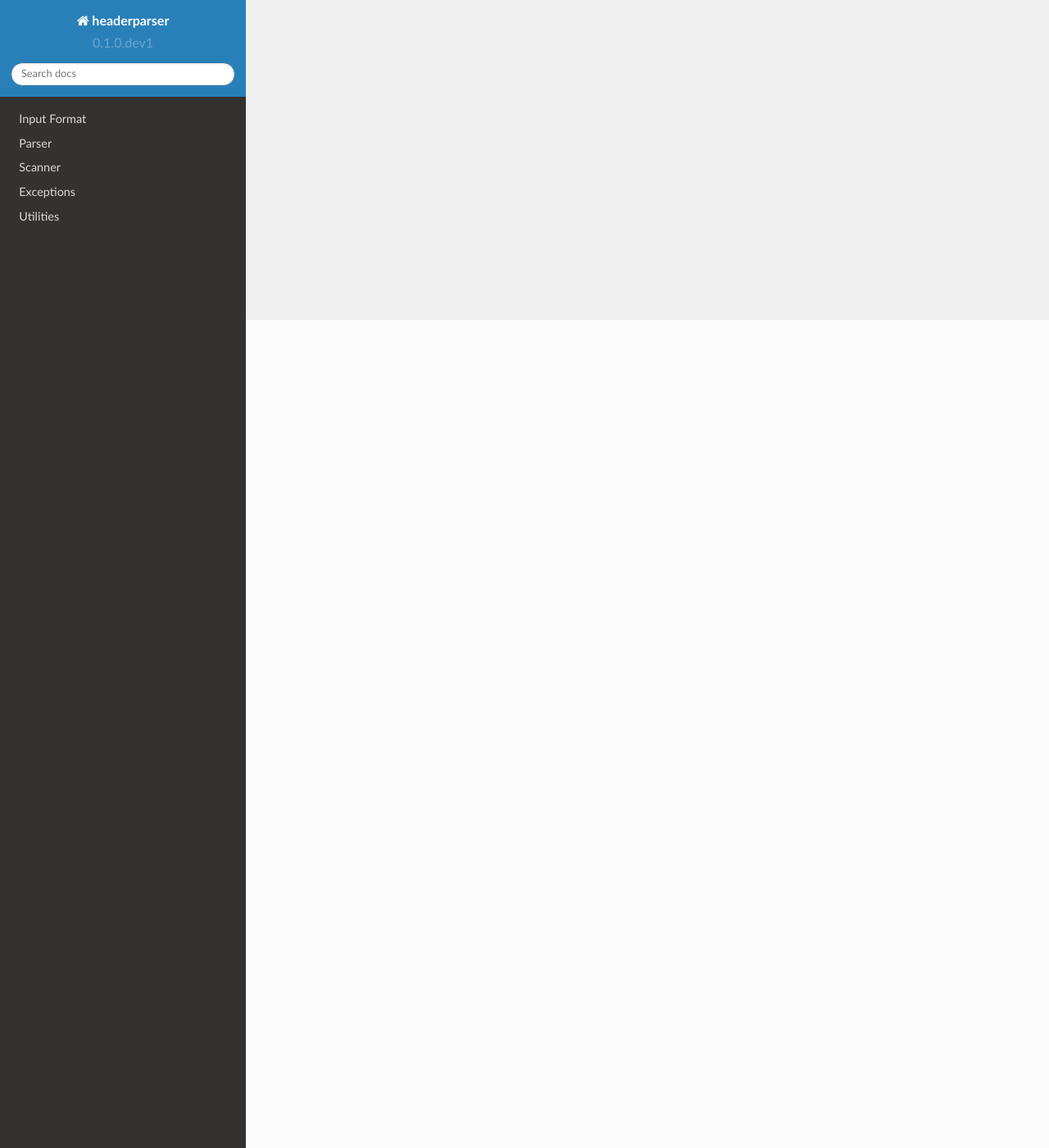
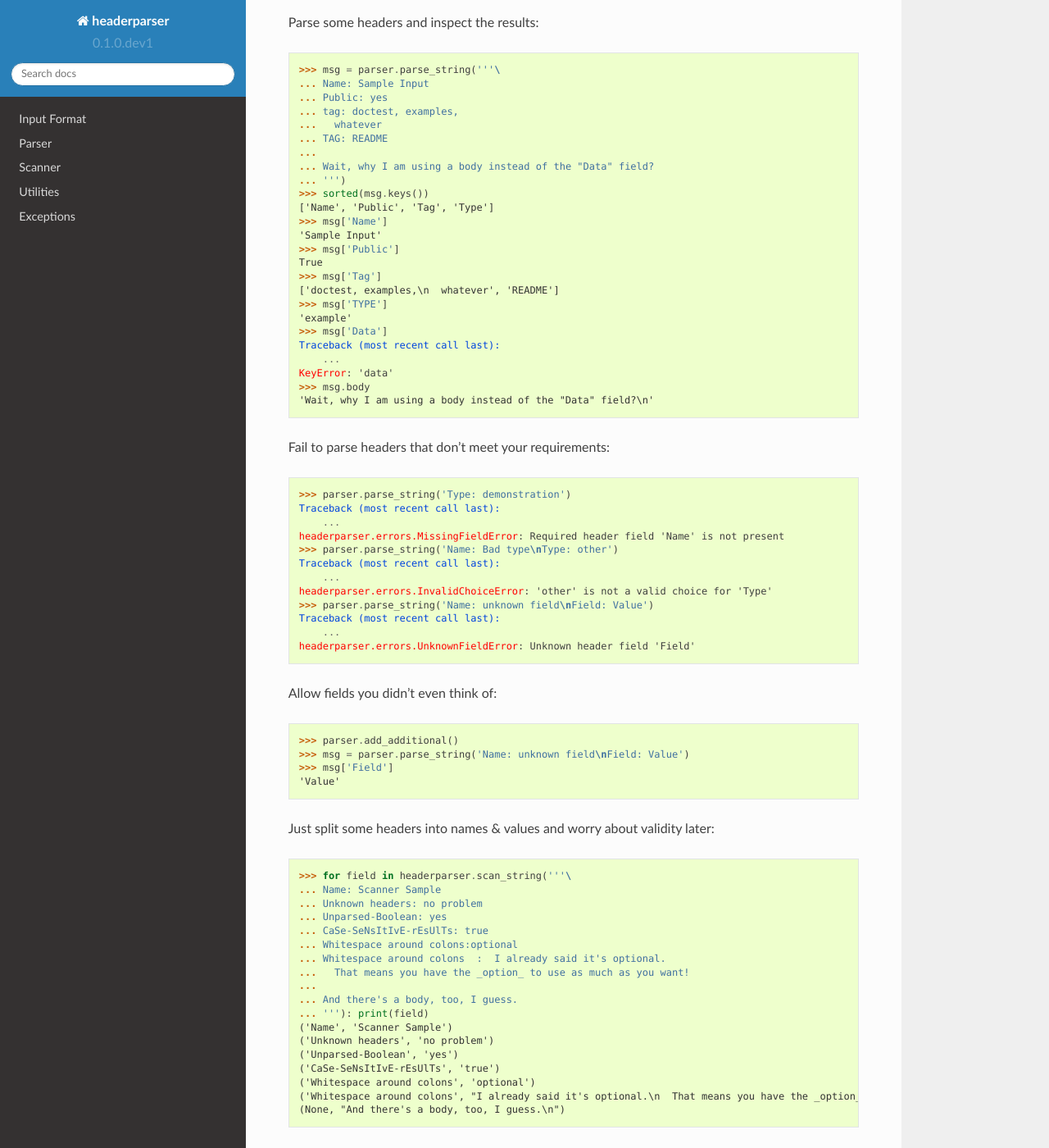
Before and after one commit to wheelodex/headerparser, a Sphinx documentation site: the page built from docs/index.rst, in a window 1280 px wide and 1400 px high, scrolled down 1010 px. Shown: the whole window at 82% size. Built offline with Sphinx 7.4.7 and the Read the Docs theme 2.0.0, drawn with Linux system fonts in a browser that asks for light colours; some of the changed text lies outside the part shown.

Commit message:
Include README examples in docs
Also added a scanner example

```diff
--- a/docs/index.rst
+++ b/docs/index.rst
@@ -18,8 +10,109 @@ pairs without any further processing) are also included.
     format
     parser
     scanner
+    util
     errors
-    util
+
+`headerparser` parses key-value pairs in the style of :rfc:`822` (e-mail)
+headers and converts them into case-insensitive dictionaries with the trailing
+message body (if any) attached.  Fields can be converted to other types, marked
+required, or given default values using an API based on the standard library's
+`argparse` module.  (Everyone loves `argparse`, right?)  Low-level functions
+for just scanning header fields (breaking them into sequences of key-value
+pairs without any further processing) are also included.
+
+Installation
+============
+Just use `pip <https://pip.pypa.io>`_ (You have pip, right?) to install
+``headerparser`` and its dependencies::
+
+    pip install git+https://github.com/jwodder/headerparser.git
+
+
+Examples
+========
+
+Define a parser::
+
+    >>> import headerparser
+    >>> parser = headerparser.HeaderParser()
+    >>> parser.add_field('Name', required=True)
+    >>> parser.add_field('Type', choices=['example', 'demonstration', 'prototype'], default='example')
+    >>> parser.add_field('Public', type=headerparser.BOOL, default=False)
+    >>> parser.add_field('Tag', multiple=True)
+    >>> parser.add_field('Data')
+
+Parse some headers and inspect the results::
+
+    >>> msg = parser.parse_string('''\
+    ... Name: Sample Input
+    ... Public: yes
+    ... tag: doctest, examples,
+    ...   whatever
+    ... TAG: README
+    ...
+    ... Wait, why I am using a body instead of the "Data" field?
+    ... ''')
+    >>> sorted(msg.keys())
+    ['Name', 'Public', 'Tag', 'Type']
+    >>> msg['Name']
+    'Sample Input'
+    >>> msg['Public']
+    True
+    >>> msg['Tag']
+    ['doctest, examples,\n  whatever', 'README']
+    >>> msg['TYPE']
+    'example'
+    >>> msg['Data']
+    Traceback (most recent call last):
+        ...
+    KeyError: 'data'
+    >>> msg.body
+    'Wait, why I am using a body instead of the "Data" field?\n'
+
+Fail to parse headers that don't meet your requirements::
+
+    >>> parser.parse_string('Type: demonstration')
+    Traceback (most recent call last):
+        ...
+    headerparser.errors.MissingFieldError: Required header field 'Name' is not present
+    >>> parser.parse_string('Name: Bad type\nType: other')
+    Traceback (most recent call last):
+        ...
+    headerparser.errors.InvalidChoiceError: 'other' is not a valid choice for 'Type'
+    >>> parser.parse_string('Name: unknown field\nField: Value')
+    Traceback (most recent call last):
+        ...
+    headerparser.errors.UnknownFieldError: Unknown header field 'Field'
+
+Allow fields you didn't even think of::
+
+    >>> parser.add_additional()
+    >>> msg = parser.parse_string('Name: unknown field\nField: Value')
+    >>> msg['Field']
+    'Value'
+
+Just split some headers into names & values and worry about validity later::
+
+    >>> for field in headerparser.scan_string('''\
+    ... Name: Scanner Sample
+    ... Unknown headers: no problem
+    ... Unparsed-Boolean: yes
+    ... CaSe-SeNsItIvE-rEsUlTs: true
+    ... Whitespace around colons:optional
+    ... Whitespace around colons  :  I already said it's optional.
+    ...   That means you have the _option_ to use as much as you want!
+    ...
+    ... And there's a body, too, I guess.
+    ... '''): print(field)
+    ('Name', 'Scanner Sample')
+    ('Unknown headers', 'no problem')
+    ('Unparsed-Boolean', 'yes')
+    ('CaSe-SeNsItIvE-rEsUlTs', 'true')
+    ('Whitespace around colons', 'optional')
+    ('Whitespace around colons', "I already said it's optional.\n  That means you have the _option_ to use as much as you want!")
+    (None, "And there's a body, too, I guess.\n")
+
 
 Indices and tables
 ==================
```
Also changed, not shown: other parts of docs/index.rst (+0 -8 lines), README.rst (+24 -3 lines), TODO.md (+0 -1 lines), 1 other file.
